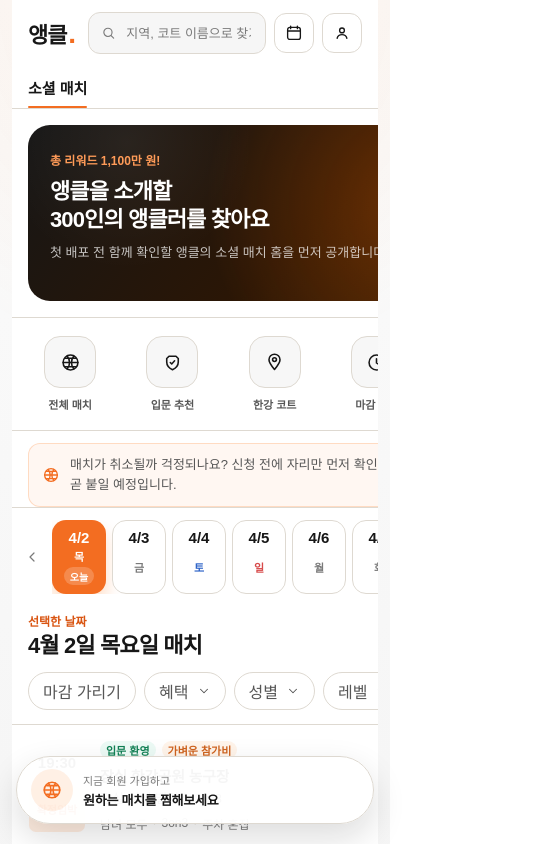
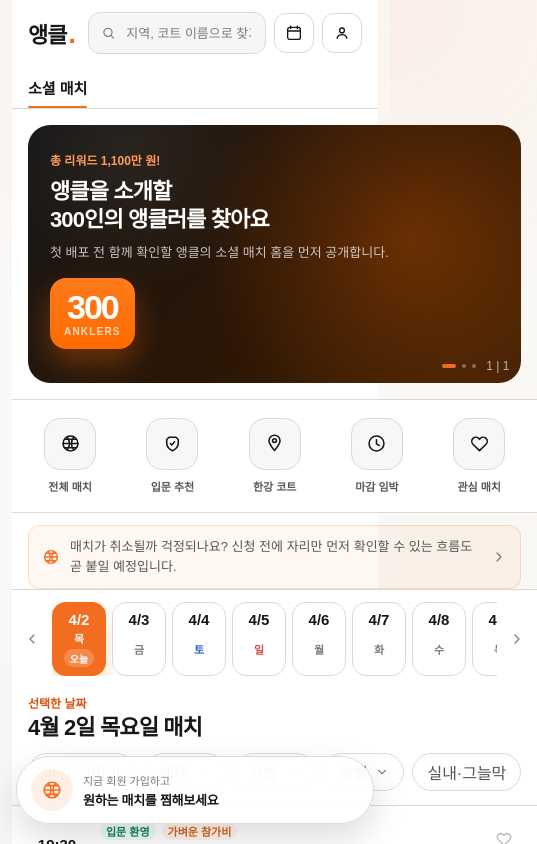
Before and after one commit to cba700/Ankle, a Next.js app: page / in a window 390 px wide. Shown: the top 844 px of the page, 537 px wide, since content can reach past the window. Built offline with nearby package versions, Linux system fonts and the light colour scheme.

Commit message:
메인 모바일 잘림 구조 수정

```diff
--- a/src/components/home/home-filter-bar.module.css
+++ b/src/components/home/home-filter-bar.module.css
@@ -7,8 +7,12 @@
   display: flex;
   gap: 8px;
   overflow-x: auto;
+  -webkit-overflow-scrolling: touch;
+  overscroll-behavior-x: contain;
   padding: 12px 16px 14px;
   scrollbar-width: none;
+  scroll-padding-inline: 16px;
+  touch-action: pan-x;
 }
 
 .row::-webkit-scrollbar {
@@ -44,5 +48,6 @@
 @media (min-width: 768px) {
   .row {
     padding: 12px 24px 16px;
+    scroll-padding-inline: 24px;
   }
 }
--- a/src/components/home/home-hero.module.css
+++ b/src/components/home/home-hero.module.css
@@ -126,18 +126,31 @@
 
 @media (max-width: 520px) {
   .hero {
+    display: grid;
+    grid-template-columns: minmax(0, 1fr);
+    justify-content: stretch;
     align-items: start;
+    gap: 14px;
+    padding-right: 18px;
+  }
+
+  .content {
+    max-width: none;
   }
 
   .badgeCard {
+    justify-self: start;
     min-width: 76px;
     padding: 12px 14px;
+  }
+
+  .pagination {
+    right: 12px;
   }
 }
 
 @media (max-width: 360px) {
   .hero {
-    gap: 14px;
     margin: 12px;
     padding: 22px 18px 32px;
     border-radius: 18px;
--- a/src/components/home/home-notice-bar.module.css
+++ b/src/components/home/home-notice-bar.module.css
@@ -20,9 +20,11 @@
 
 .text {
   flex: 1;
+  min-width: 0;
   color: var(--text-secondary);
   font-size: 13px;
   line-height: 1.55;
+  overflow-wrap: anywhere;
 }
 
 .arrow {
--- a/src/components/home/home-page.module.css
+++ b/src/components/home/home-page.module.css
@@ -4,7 +4,6 @@
   background:
     radial-gradient(circle at top center, rgba(255, 107, 0, 0.08), transparent 34%),
     linear-gradient(180deg, #fbfbfb 0%, #f4f4f4 100%);
-  overflow-x: clip;
 }
 
 .frame {
@@ -12,7 +11,6 @@
   min-height: 100vh;
   margin: 0 auto;
   background: #fff;
-  overflow: clip;
 }
 
 .main {
@@ -47,6 +45,7 @@
   }
 
   .frame {
+    overflow: hidden;
     border: 1px solid var(--line);
     border-radius: 30px;
     box-shadow: 0 26px 56px rgba(17, 17, 17, 0.08);
```
